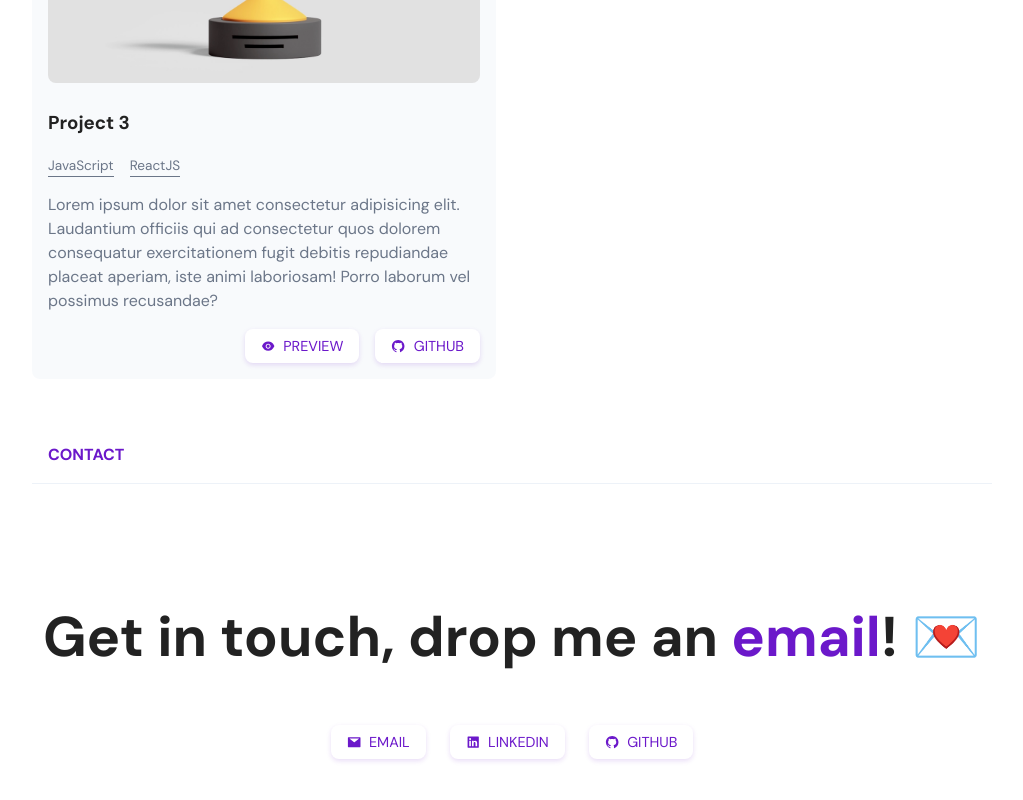
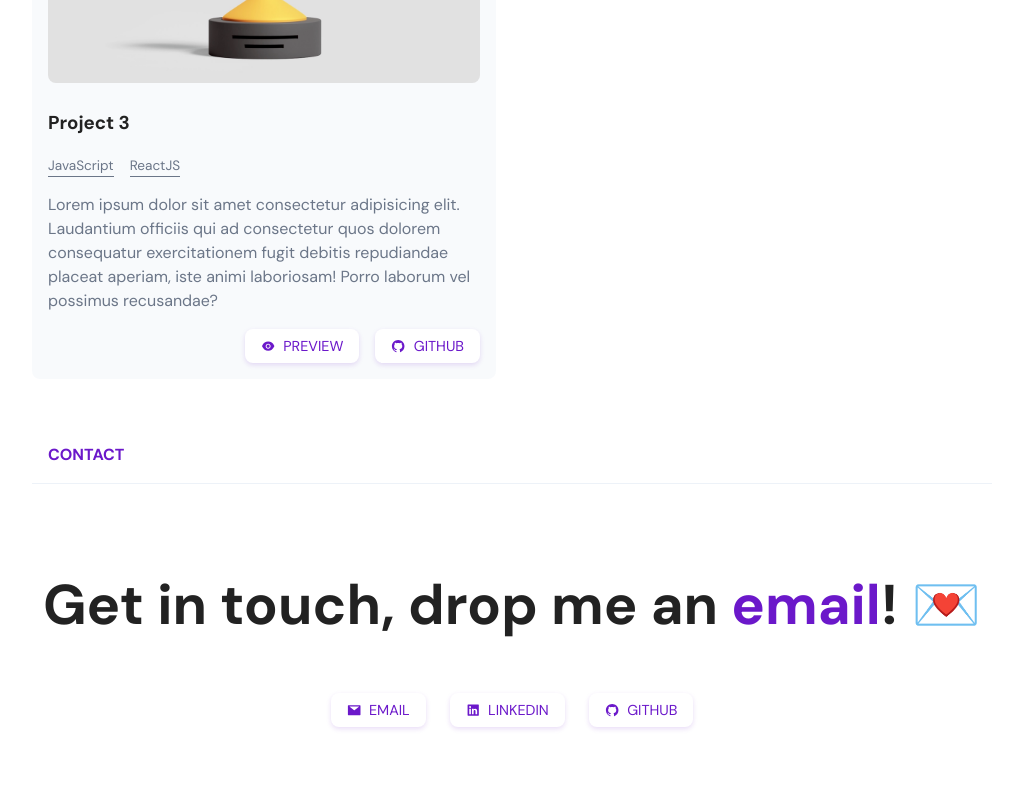
Before and after one commit to kmalcaba/kmalcaba.github.io, a React (Create React App) app: page / in a window 1280 px wide. Shown: the part 1583-2383 px from the top of the page, without its empty margins (128-1151 px from the left). Built offline with nearby package versions, Linux system fonts and the light colour scheme.

Commit message:
Remove padding

```diff
--- a/src/components/Contact/Contact.scss
+++ b/src/components/Contact/Contact.scss
@@ -19,7 +19,6 @@
     justify-self: flex-start;
     text-align: center;
     font-size: 3.5rem;
-    padding-top: 2rem;
 
     @media screen and (max-width: $breakpoint-tablet) {
       font-size: 2.5rem;
```
